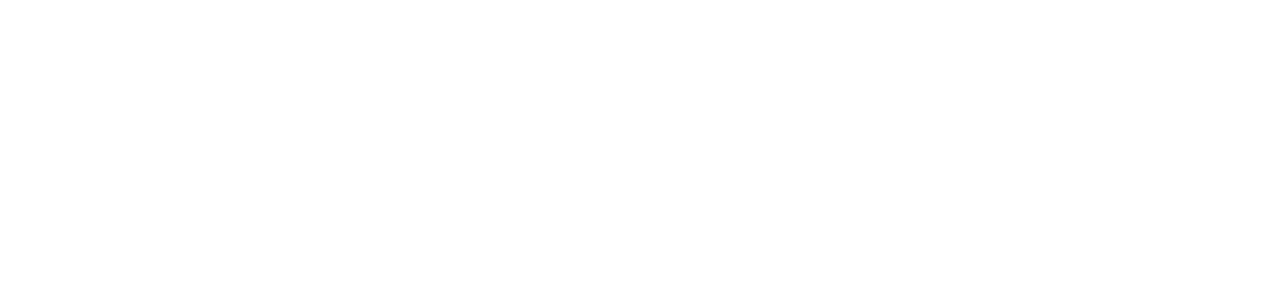
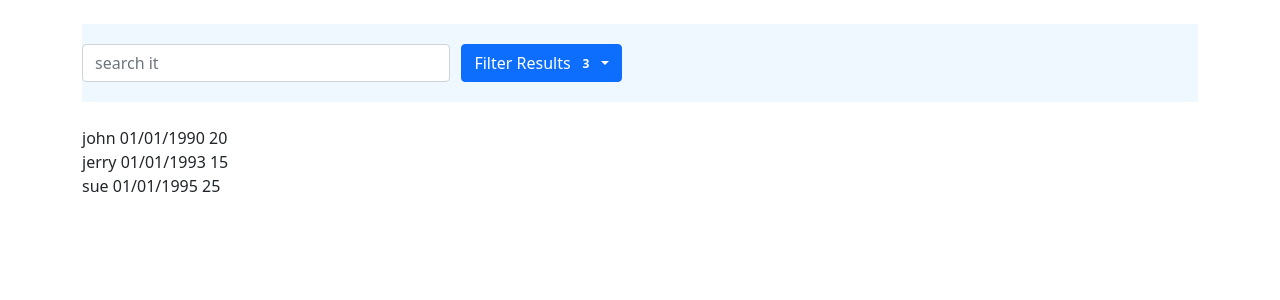
Before and after one commit to kjb244/angular-spa-with-rxjs, an Angular app: page /searchit in a window 1280 px wide. Before the commit this address led to /. Shown: the top 300 px of the page. Built offline with nearby package versions, Linux system fonts and the light colour scheme.

Commit message:
initial commit behavior subject with search/filter

```diff
--- a/src/app/app.module.ts
+++ b/src/app/app.module.ts
@@ -34,6 +34,8 @@
 import { TableComponent } from './components/table/table.component';
 import { PaginationComponent } from './components/pagination/pagination.component';
 import { FlowPageComponent } from './components/flow-page/flow-page.component';
+import { SearchItComponent } from './components/search/search-it/search-it.component';
+import { DropdownComponent } from './components/search/dropdown/dropdown.component';
 
 const appRoutes: Routes = [
   {path: 'view1',  component: View1Component, data: { animationState: 'One' }},
@@ -48,6 +50,7 @@
   {path: 'splash', component: SplashComponent, data: { animationState: 'Splash' }},
   {path: 'cart', component: CartComponent },
   {path: 'checkboxes', component: CheckboxesComponent },
+  {path: 'searchit', component: SearchItComponent},
   {path: '', redirectTo: '/splash', pathMatch: 'full' },
 
 ];
@@ -79,6 +82,8 @@
     TableComponent,
     PaginationComponent,
     FlowPageComponent,
+    SearchItComponent,
+    DropdownComponent,
   ],
   imports: [
     BrowserModule,
--- /dev/null
+++ b/src/app/components/search/dropdown/dropdown.component.html
@@ -0,0 +1,14 @@
+<div ngbDropdown class="d-inline-block">
+  <button type="button" class="btn btn-primary" id="dropDownFilter" ngbDropdownToggle>
+    Filter Results <span class="badge badge-light">{{numberOfResults()}}</span>
+  </button>
+  <div ngbDropdownMenu aria-labelledby="dropDownFilter">
+    <ng-container *ngFor="let checkbox of checkBoxes; let i=index;">
+      <div class="form-check">
+        <input type="checkbox" class="form-check-input"  checked="true" id="checkbox{{i}}" (change)="onCheckboxChange(i)" >
+        <label class="form-check-label" for="checkbox{{i}}">{{checkbox.age}}</label>
+      </div>
+    </ng-container>
+
+  </div>
+</div>
--- /dev/null
+++ b/src/app/components/search/dropdown/dropdown.component.ts
@@ -0,0 +1,39 @@
+import {Component, Input, OnInit} from '@angular/core';
+import {FilterSearchEnum, SearchFilterSubject} from "../store/store";
+
+interface CheckboxModel {
+  age: string,
+  checked: boolean;
+}
+
+@Component({
+  selector: 'app-dropdown',
+  templateUrl: './dropdown.component.html',
+  styleUrls: ['./dropdown.component.css']
+})
+export class DropdownComponent implements OnInit {
+  @Input() ages: string[];
+  public checkBoxes: CheckboxModel[];
+
+  constructor() { }
+
+  ngOnInit(): void {
+    this.checkBoxes = this.ages.map((age: string) =>{
+      return {age, checked: true}
+    })
+  }
+
+  numberOfResults(){
+    return this.checkBoxes.filter(e => e.checked).length;
+  }
+
+  onCheckboxChange(index: number){
+    this.checkBoxes[index].checked = !this.checkBoxes[index].checked;
+    const ageArray: string[]  = this.checkBoxes.filter(e => e.checked).map(e => e.age + '');
+    const mergedRecord = {...SearchFilterSubject.getValue(), [FilterSearchEnum.FILTER_AGE]: ageArray};
+
+
+    SearchFilterSubject.next(mergedRecord);
+  }
+
+}
--- /dev/null
+++ b/src/app/components/search/search-it/search-it.component.css
@@ -0,0 +1,11 @@
+.search-wrapper{
+  background-color: aliceblue;
+  padding-top: 20px;
+  padding-bottom: 20px;
+  display: flex;
+}
+
+.search-wrapper input{
+  width: 33%;
+  margin-right: 1%;
+}
--- /dev/null
+++ b/src/app/components/search/search-it/search-it.component.html
@@ -0,0 +1,17 @@
+<form [formGroup]="form">
+  <div class="row mt-4">
+    <div class="col-12">
+      <div class="search-wrapper">
+        <input type="text" placeholder="search it" formControlName="search" class="form-control" (input)="emitSearchNext()"/>
+        <app-dropdown [ages]="ages"></app-dropdown>
+      </div>
+      <div class="row mt-4">
+        <div class="col-12">
+          <div *ngFor="let rec of friends">{{rec.name}} {{rec.birthday}} {{rec.age}}</div>
+        </div>
+      </div>
+    </div>
+  </div>
+
+
+</form>
--- /dev/null
+++ b/src/app/components/search/search-it/search-it.component.ts
@@ -0,0 +1,78 @@
+import { Component, OnInit } from '@angular/core';
+import {FormBuilder, FormGroup} from "@angular/forms";
+import {FilterSearchEnum, SearchFilter, SearchFilterSubject} from "../store/store";
+
+interface PersonData {
+  name: string,
+  birthday: string,
+  age: number
+}
+
+@Component({
+  selector: 'app-search-it',
+  templateUrl: './search-it.component.html',
+  styleUrls: ['./search-it.component.css']
+})
+export class SearchItComponent implements OnInit {
+  public friends: PersonData[] = [
+    {name: 'john', birthday: '01/01/1990', age: 20},
+    {name: 'jerry', birthday: '01/01/1993', age: 15},
+    {name: 'sue', birthday: '01/01/1995', age: 25},
+  ];
+  public friendCopy: PersonData[] = [...this.friends];
+  public form: FormGroup;
+  public ages: string[];
+
+  constructor(private formBuilder: FormBuilder) {
+
+  }
+
+  ngOnInit(): void {
+    this.form = this.formBuilder.group({
+      search: ['']
+    });
+    this.ages = this.friendCopy.map(rec => rec.age +'');
+    SearchFilterSubject.subscribe({
+      next: (value: SearchFilter) =>{
+        this.searchIt(value);
+      }
+    })
+  }
+
+  emitSearchNext(){
+    const value = this.form.controls['search'].value;
+    const mergedRecord = {...SearchFilterSubject.getValue(), [FilterSearchEnum.SEARCH]: [value]};
+
+    SearchFilterSubject.next(mergedRecord);
+  }
+
+
+  searchIt(searchFilter: SearchFilter){
+
+    this.friends = this.friendCopy.filter((personData: PersonData)=>{
+      let filterAge: boolean = true;
+      let search: boolean = true;
+      // @ts-ignore
+      const filterByAgeRecord = searchFilter[FilterSearchEnum.FILTERAGE];
+      if(filterByAgeRecord){
+        filterAge =  filterByAgeRecord.includes(personData.age+'');
+      };
+      // @ts-ignore
+      const searchRecord = searchFilter[FilterSearchEnum.SEARCH];
+      if(searchRecord){
+        const searchString = searchRecord.join('');
+        search = searchString === '' ? true : Object.keys(personData).some((key) =>{
+          const value = personData[key as keyof typeof personData] + '';
+          const re = new RegExp(searchString,'i');
+          return re.test(value);
+        });
+      }
+
+      return filterAge && search;
+    });
+
+  }
+
+
+
+}
--- /dev/null
+++ b/src/app/components/search/store/store.ts
@@ -0,0 +1,10 @@
+import {BehaviorSubject} from "rxjs";
+
+export enum FilterSearchEnum {
+  'FILTER_AGE'='FILTER_AGE',
+  'SEARCH'='SEARCH'
+}
+
+export type SearchFilter = Record<keyof typeof FilterSearchEnum, string[]> | {};
+
+export const SearchFilterSubject = new BehaviorSubject<SearchFilter>({});
```
Also changed, not shown: src/app/components/search/dropdown/dropdown.component.css (added), 2 other files (tests, documents, lock files or other folders).
